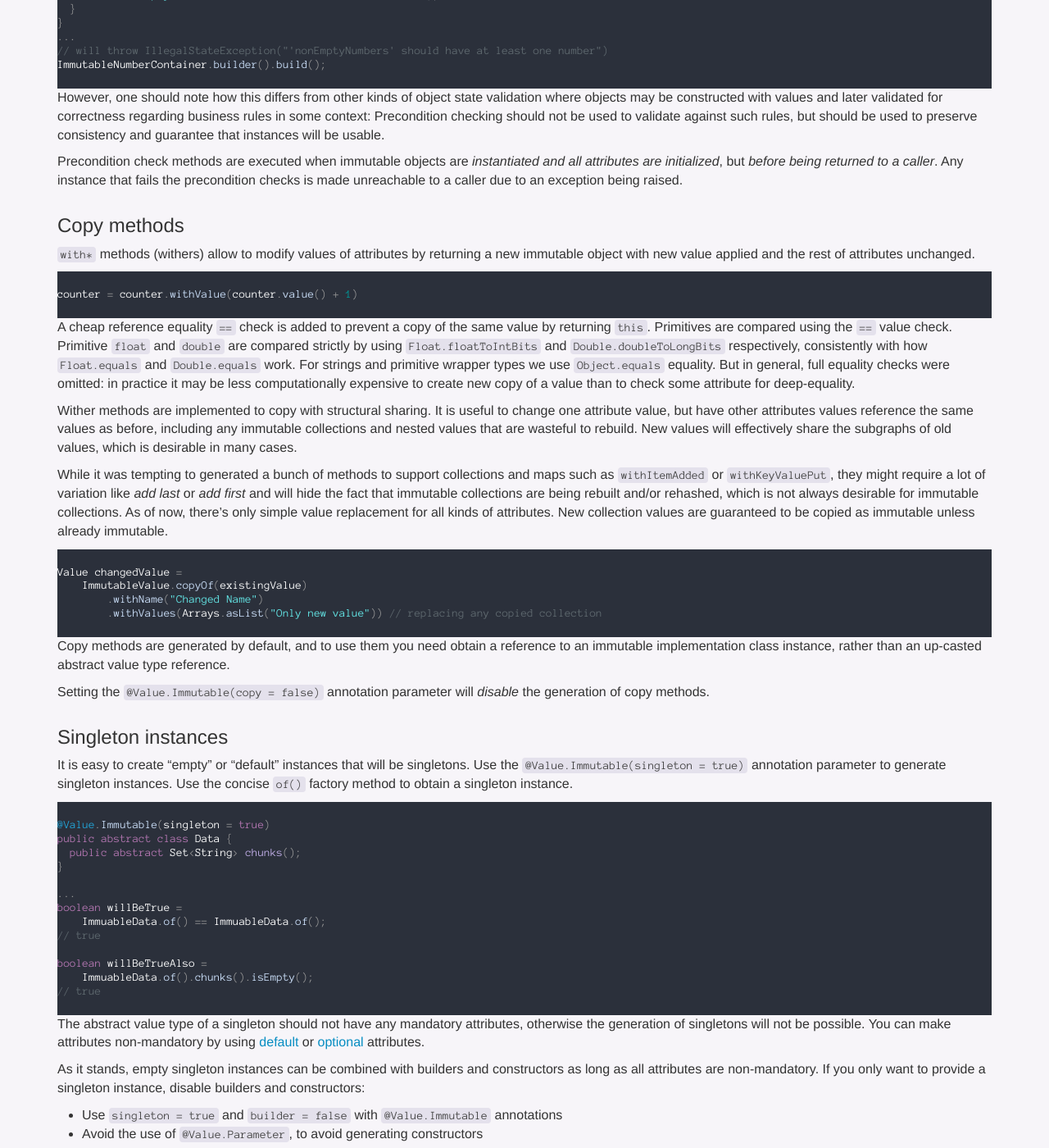
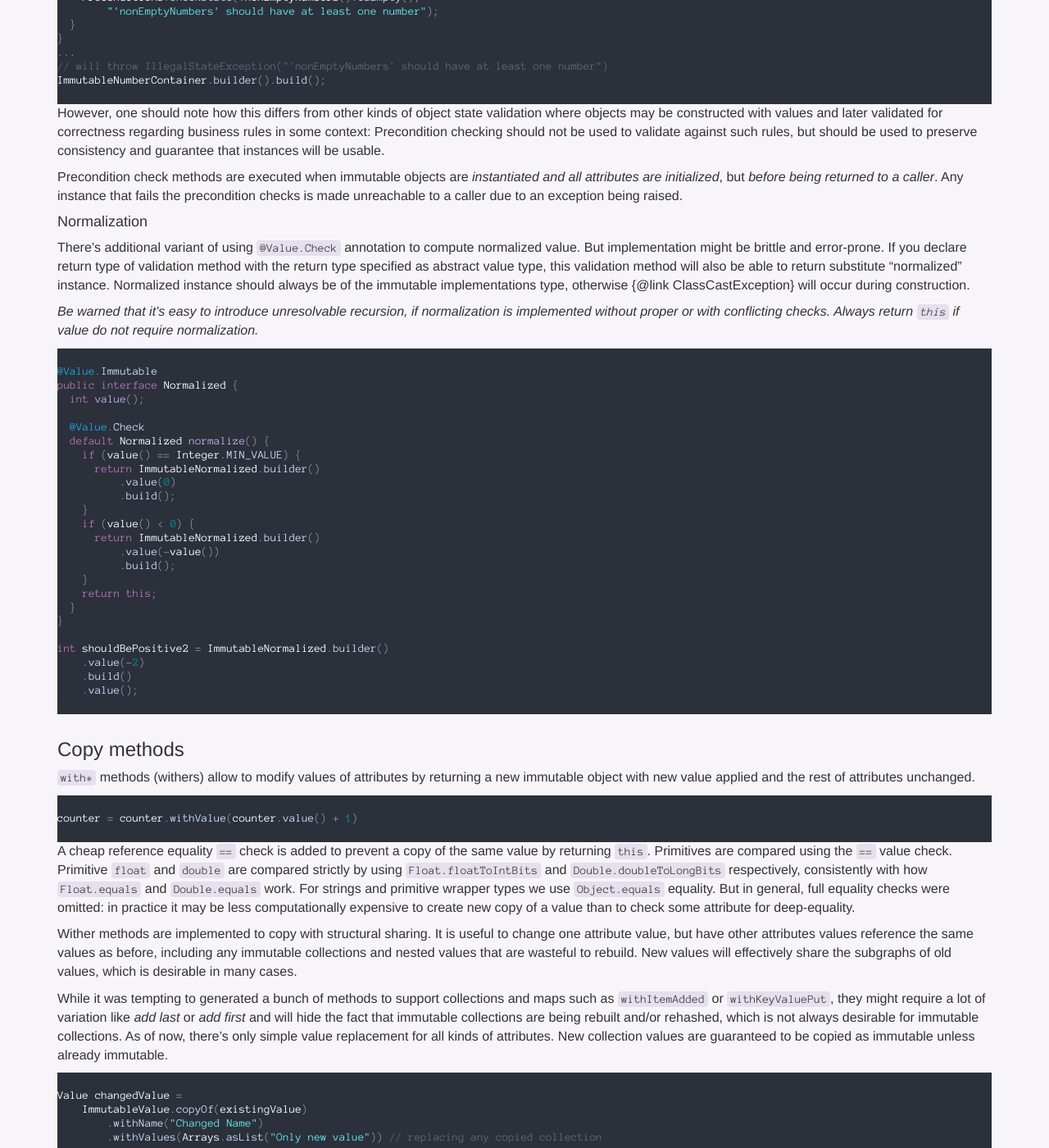
Before and after one commit to immutables/immutables.github.io, a Jekyll site: the page built from immutable.md, in a window 1280 px wide and 1400 px high, scrolled down 13173 px. Shown: the whole window at 82% size. Built offline with Jekyll 4.4.1, drawn with Linux system fonts in a browser that asks for light colours; nearby versions of some CDN libraries; Markdown is read by kramdown in place of the engine named in the settings.

Commit message:
normalization section

````diff
--- a/immutable.md
+++ b/immutable.md
@@ -761,9 +761,40 @@ objects may be constructed with values and later validated for correctness regar
 rules in some context: Precondition checking should not be used to validate against such rules,
 but should be used to preserve consistency and guarantee that instances will be usable.
 
-Precondition check methods are executed when immutable objects are _instantiated and all attributes are initialized_,
-but _before being returned to a caller_. Any instance that fails the precondition
-checks is made unreachable to a caller due to an exception being raised.
+Precondition check methods are executed when immutable objects are _instantiated and all attributes are initialized_, but _before being returned to a caller_. Any instance that fails the precondition checks is made unreachable to a caller due to an exception being raised.
+
+#### Normalization
+
+There's additional variant of using `@Value.Check` annotation to compute normalized value. But implementation might be brittle and error-prone. If you declare return type of validation method with the return type specified as abstract value type, this validation method will also be able to return substitute "normalized" instance. Normalized instance should always be of the immutable implementations type, otherwise {@link ClassCastException} will occur during construction.
+
+_Be warned that it's easy to introduce unresolvable recursion, if normalization is implemented without proper or with conflicting checks. Always return `this` if value do not require normalization._
+
+```java
+@Value.Immutable
+public interface Normalized {
+  int value();
+
+  @Value.Check
+  default Normalized normalize() {
+    if (value() == Integer.MIN_VALUE) {
+      return ImmutableNormalized.builder()
+          .value(0)
+          .build();
+    }
+    if (value() < 0) {
+      return ImmutableNormalized.builder()
+          .value(-value())
+          .build();
+    }
+    return this;
+  }
+}
+
+int shouldBePositive2 = ImmutableNormalized.builder()
+    .value(-2)
+    .build()
+    .value();
+```
 
 <a name="copy-methods"></a>
 ### Copy methods
````
